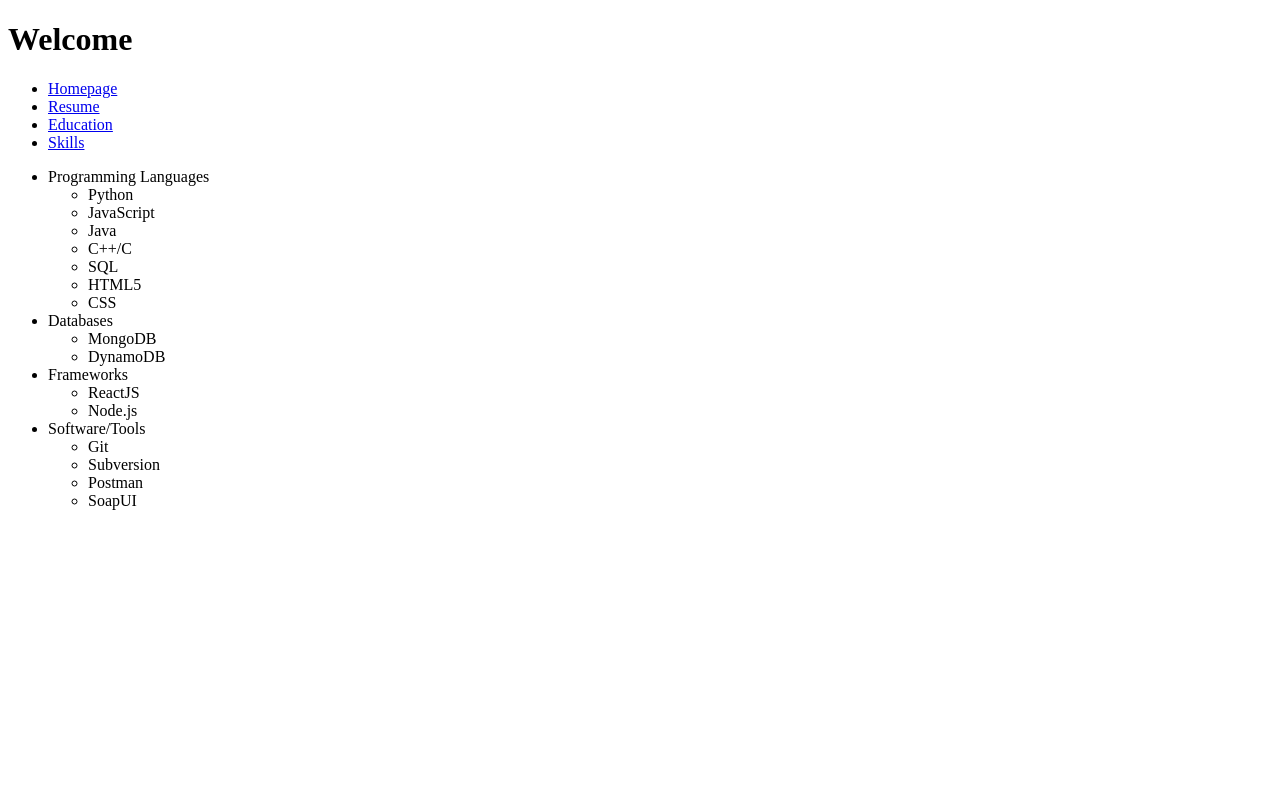
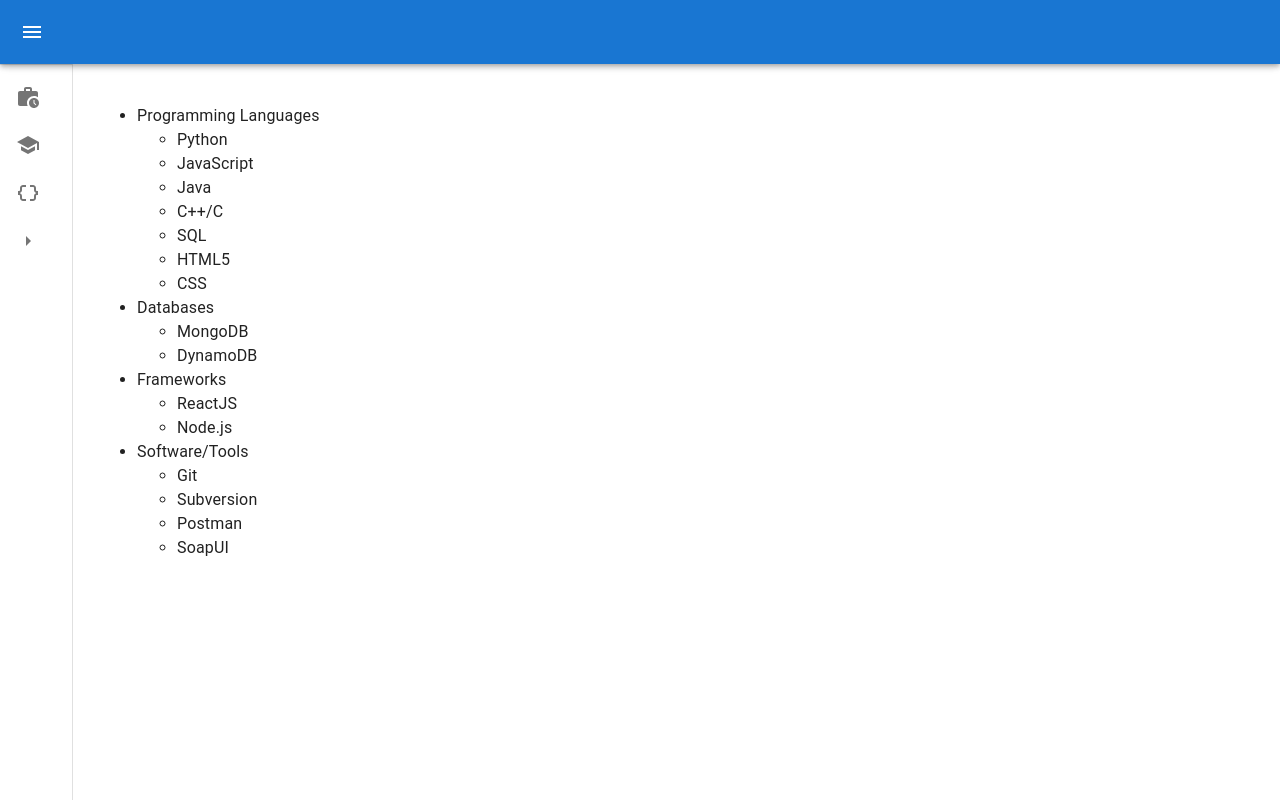
Before and after one commit to britrollo/britrollo.github.io, a React (Create React App) app: page /skills in a window 1280 px wide. Built offline with nearby package versions, Linux system fonts and the light colour scheme.

Commit message:
fancy nav

```diff
--- a/package.json
+++ b/package.json
@@ -4,6 +4,11 @@
   "homepage": "https://britrollo.github.io",
   "private": true,
   "dependencies": {
+    "@emotion/react": "^11.11.1",
+    "@emotion/styled": "^11.11.0",
+    "@mui/icons-material": "^5.14.11",
+    "@mui/material": "^5.14.11",
+    "@mui/styled-engine-sc": "^5.14.11",
     "@testing-library/jest-dom": "^5.17.0",
     "@testing-library/react": "^13.4.0",
     "@testing-library/user-event": "^13.5.0",
@@ -11,6 +16,7 @@
     "react-dom": "^18.2.0",
     "react-router-dom": "^6.16.0",
     "react-scripts": "5.0.1",
+    "styled-components": "^5.3.11",
     "web-vitals": "^2.1.4"
   },
   "scripts": {
--- a/src/components/Nav.js
+++ b/src/components/Nav.js
@@ -1,28 +1,116 @@
-import React, { Component } from 'react';
-import { Link } from 'react-router-dom';
+import * as React from 'react';
+import { styled, useTheme } from '@mui/material/styles';
+import Box from '@mui/material/Box';
+import Drawer from '@mui/material/Drawer';
+import CssBaseline from '@mui/material/CssBaseline';
+import MuiAppBar from '@mui/material/AppBar';
+import Toolbar from '@mui/material/Toolbar';
+import List from '@mui/material/List';
+import Divider from '@mui/material/Divider';
+import Typography from '@mui/material/Typography';
+import IconButton from '@mui/material/IconButton';
+import MenuIcon from '@mui/icons-material/Menu';
+import ChevronLeftIcon from '@mui/icons-material/ChevronLeft';
+import ChevronRightIcon from '@mui/icons-material/ChevronRight';
+import ListItem from '@mui/material/ListItem';
+import ListItemButton from '@mui/material/ListItemButton';
+import ListItemIcon from '@mui/material/ListItemIcon';
+import ListItemText from '@mui/material/ListItemText';
 
+import routes from '../config/routes';
 
-class Nav extends Component {
-    render() {
-        return (
-            <nav>
-                <ul>
-                    <li>
-                        <Link to="/">Homepage</Link>
-                    </li>
-                    <li>
-                        <Link to="/resume/">Resume</Link>
-                    </li>
-                    <li>
-                        <Link to="/education/">Education</Link>
-                    </li>
-                    <li>
-                        <Link to="/skills/">Skills</Link>
-                    </li>
-                </ul>
-            </nav>
-        )
-    }
+const drawerWidth = 240;
+
+const AppBar = styled(MuiAppBar, {
+    shouldForwardProp: (prop) => prop !== 'open',
+})(({ theme, open }) => ({
+    transition: theme.transitions.create(['margin', 'width'], {
+        easing: theme.transitions.easing.sharp,
+        duration: theme.transitions.duration.leavingScreen,
+    }),
+    ...(open && {
+        width: `calc(100% - ${drawerWidth}px)`,
+        marginLeft: `${drawerWidth}px`,
+        transition: theme.transitions.create(['margin', 'width'], {
+            easing: theme.transitions.easing.easeOut,
+            duration: theme.transitions.duration.enteringScreen,
+        }),
+    }),
+}));
+
+const DrawerHeader = styled('div')(({ theme }) => ({
+    display: 'flex',
+    alignItems: 'center',
+    padding: theme.spacing(0, 1),
+    // necessary for content to be below app bar
+    ...theme.mixins.toolbar,
+    justifyContent: 'flex-end',
+}));
+
+export default function Nav() {
+    const theme = useTheme();
+    const drawerOpenKey = 'drawerOpen';
+    const defaultOpen = localStorage.getItem(drawerOpenKey) === 'true';
+    const [open, setOpen] = React.useState(defaultOpen);
+
+    React.useEffect(() => {
+        localStorage.setItem(drawerOpenKey, open);
+    }, [open]);
+
+    const handleDrawerOpen = () => {
+        setOpen(true);
+    };
+
+    const handleDrawerClose = () => {
+        setOpen(false);
+    };
+
+    return (
+        <Box sx={{ display: 'flex' }}>
+            <CssBaseline />
+            <AppBar position="fixed" open={open}>
+                <Toolbar>
+                    <IconButton
+                        color="inherit"
+                        aria-label="open drawer"
+                        onClick={handleDrawerOpen}
+                        edge="start"
+                        sx={{
+                            marginRight: '36px',
+                            ...(open && { display: 'none' }),
+                        }}
+                    >
+                        <MenuIcon />
+                    </IconButton>
+                    <Typography variant="h6" noWrap component="div">
+                        Mini variant drawer
+                    </Typography>
+                </Toolbar>
+            </AppBar>
+            <Drawer variant="permanent" open={open}>
+                <DrawerHeader>
+                    <IconButton onClick={handleDrawerClose}>
+                        {theme.direction === 'rtl' ? (
+                            <ChevronRightIcon />
+                        ) : (
+                            <ChevronLeftIcon />
+                        )}
+                    </IconButton>
+                </DrawerHeader>
+                <Divider />
+                <List>
+                    {Object.keys(routes).map((text, index) => (
+                        <ListItem key={text} disablePadding>
+                            <ListItemButton href={routes[text][0]}>
+                                <ListItemIcon>
+                                    {routes[text][1]}
+                                </ListItemIcon>
+                                <ListItemText primary={text} />
+                            </ListItemButton>
+                        </ListItem>
+                    ))}
+                </List>
+            </Drawer>
+        </Box>
+    );
 }
-
-export default Nav;
--- /dev/null
+++ b/src/config/routes.js
@@ -0,0 +1,12 @@
+import WorkHistoryIcon from '@mui/icons-material/WorkHistory';
+import SchoolIcon from '@mui/icons-material/School';
+import DataObjectIcon from '@mui/icons-material/DataObject';
+
+const routes =  {
+    "Resume" : ["/resume/", <WorkHistoryIcon />],
+    "Education" : ["/education/", <SchoolIcon />],
+    "Skills" : ["/skills/", <DataObjectIcon />],
+    "HomePage": ["/"],
+};
+
+export default routes;
--- a/src/routes/root.js
+++ b/src/routes/root.js
@@ -1,12 +1,161 @@
+import * as React from 'react';
+import { styled, useTheme } from '@mui/material/styles';
+import Box from '@mui/material/Box';
+import MuiDrawer from '@mui/material/Drawer';
+import MuiAppBar from '@mui/material/AppBar';
+import Toolbar from '@mui/material/Toolbar';
+import List from '@mui/material/List';
+import CssBaseline from '@mui/material/CssBaseline';
+import Typography from '@mui/material/Typography';
+import Divider from '@mui/material/Divider';
+import IconButton from '@mui/material/IconButton';
+import MenuIcon from '@mui/icons-material/Menu';
+import ChevronLeftIcon from '@mui/icons-material/ChevronLeft';
+import ChevronRightIcon from '@mui/icons-material/ChevronRight';
+import ListItem from '@mui/material/ListItem';
+import ListItemIcon from '@mui/material/ListItemIcon';
+import ListItemText from '@mui/material/ListItemText';
+import ListItemButton from '@mui/material/ListItemButton';
+import ArrowRightIcon from '@mui/icons-material/ArrowRight';
+
 import { Outlet } from "react-router-dom";
-import Nav from '../components/Nav';
 
-export default function Root() {
+import routes from '../config/routes';
+
+const drawerWidth = 240;
+
+const openedMixin = (theme) => ({
+    width: drawerWidth,
+    transition: theme.transitions.create('width', {
+        easing: theme.transitions.easing.sharp,
+        duration: theme.transitions.duration.enteringScreen,
+    }),
+    overflowX: 'hidden',
+});
+
+const closedMixin = (theme) => ({
+    transition: theme.transitions.create('width', {
+        easing: theme.transitions.easing.sharp,
+        duration: theme.transitions.duration.leavingScreen,
+    }),
+    overflowX: 'hidden',
+    width: `calc(${theme.spacing(7)} + 1px)`,
+    [theme.breakpoints.up('sm')]: {
+        width: `calc(${theme.spacing(9)} + 1px)`,
+    },
+});
+
+const DrawerHeader = styled('div')(({ theme }) => ({
+    display: 'flex',
+    alignItems: 'center',
+    justifyContent: 'flex-end',
+    padding: theme.spacing(0, 1),
+    // necessary for content to be below app bar
+    ...theme.mixins.toolbar,
+}));
+
+const AppBar = styled(MuiAppBar, {
+    shouldForwardProp: (prop) => prop !== 'open',
+})(({ theme, open }) => ({
+    zIndex: theme.zIndex.drawer + 1,
+    transition: theme.transitions.create(['width', 'margin'], {
+        easing: theme.transitions.easing.sharp,
+        duration: theme.transitions.duration.leavingScreen,
+    }),
+    ...(open && {
+        marginLeft: drawerWidth,
+        width: `calc(100% - ${drawerWidth}px)`,
+        transition: theme.transitions.create(['width', 'margin'], {
+            easing: theme.transitions.easing.sharp,
+            duration: theme.transitions.duration.enteringScreen,
+        }),
+    }),
+}));
+
+const Drawer = styled(MuiDrawer, {
+    shouldForwardProp: (prop) => prop !== 'open',
+})(({ theme, open }) => ({
+    width: drawerWidth,
+    flexShrink: 0,
+    whiteSpace: 'nowrap',
+    boxSizing: 'border-box',
+    ...(open && {
+        ...openedMixin(theme),
+        '& .MuiDrawer-paper': openedMixin(theme),
+    }),
+    ...(!open && {
+        ...closedMixin(theme),
+        '& .MuiDrawer-paper': closedMixin(theme),
+    }),
+}));
+
+export default function MiniDrawer() {
+    const theme = useTheme();
+    const drawerOpenKey = 'drawerOpen';
+    const defaultOpen = localStorage.getItem(drawerOpenKey) === 'true';
+    const [open, setOpen] = React.useState(defaultOpen);
+
+    React.useEffect(() => {
+        localStorage.setItem(drawerOpenKey, open);
+    }, [open]);
+
+    const handleDrawerOpen = () => {
+        setOpen(true);
+    };
+
+    const handleDrawerClose = () => {
+        setOpen(false);
+    };
+
     return (
-        <>
-            <h1>Welcome</h1>
-            <Nav />
-            <Outlet />
-        </>
+        <Box sx={{ display: 'flex' }}>
+            <CssBaseline />
+            <AppBar position="fixed" open={open}>
+                <Toolbar>
+                    <IconButton
+                        color="inherit"
+                        aria-label="open drawer"
+                        onClick={handleDrawerOpen}
+                        edge="start"
+                        sx={{
+                            marginRight: '36px',
+                            ...(open && { display: 'none' }),
+                        }}
+                    >
+                        <MenuIcon />
+                    </IconButton>
+                    <Typography variant="h6" noWrap component="div">
+                    </Typography>
+                </Toolbar>
+            </AppBar>
+            <Drawer variant="permanent" open={open}>
+                <DrawerHeader>
+                    <IconButton onClick={handleDrawerClose}>
+                        {theme.direction === 'rtl' ? (
+                            <ChevronRightIcon />
+                        ) : (
+                            <ChevronLeftIcon />
+                        )}
+                    </IconButton>
+                </DrawerHeader>
+                <Divider />
+                <List>
+                    {Object.keys(routes).map((text, index) => (
+                        <ListItem key={text} disablePadding>
+                            <ListItemButton href={routes[text][0]}>
+                                <ListItemIcon>
+                                    {routes[text].length > 1 ? routes[text][1] : <ArrowRightIcon />}
+                                </ListItemIcon>
+                                <ListItemText primary={text} />
+                            </ListItemButton>
+                        </ListItem>
+                    ))}
+                </List>
+            </Drawer>
+            <Box component="main" sx={{ flexGrow: 1, p: 3 }}>
+                <DrawerHeader />
+                <Outlet />
+            </Box>
+        </Box>
     );
 }
```
Also changed, not shown: src/App.js (deleted, +0 -20 lines), src/App.css (added), 1 other file (tests, documents, lock files or other folders).
